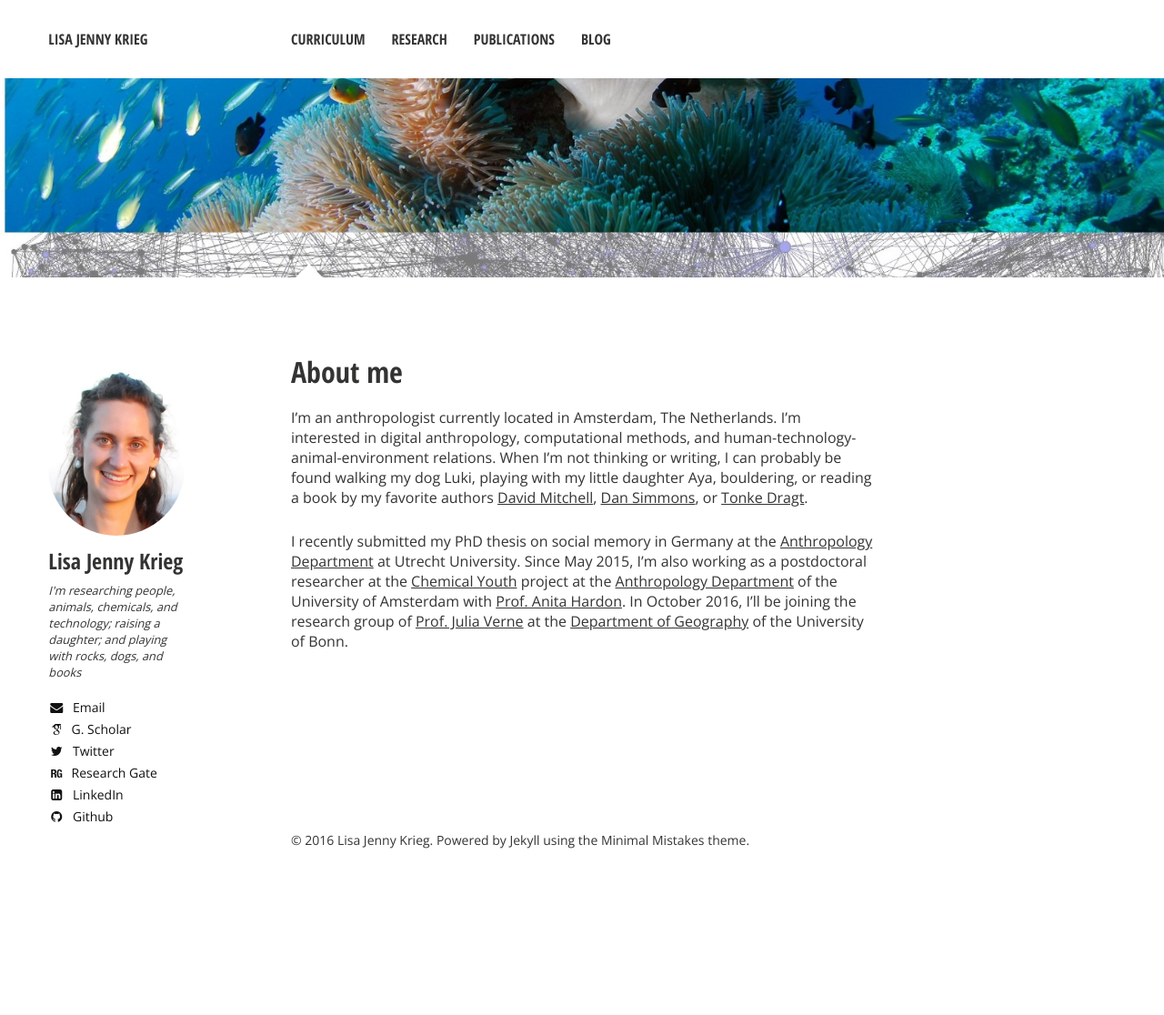
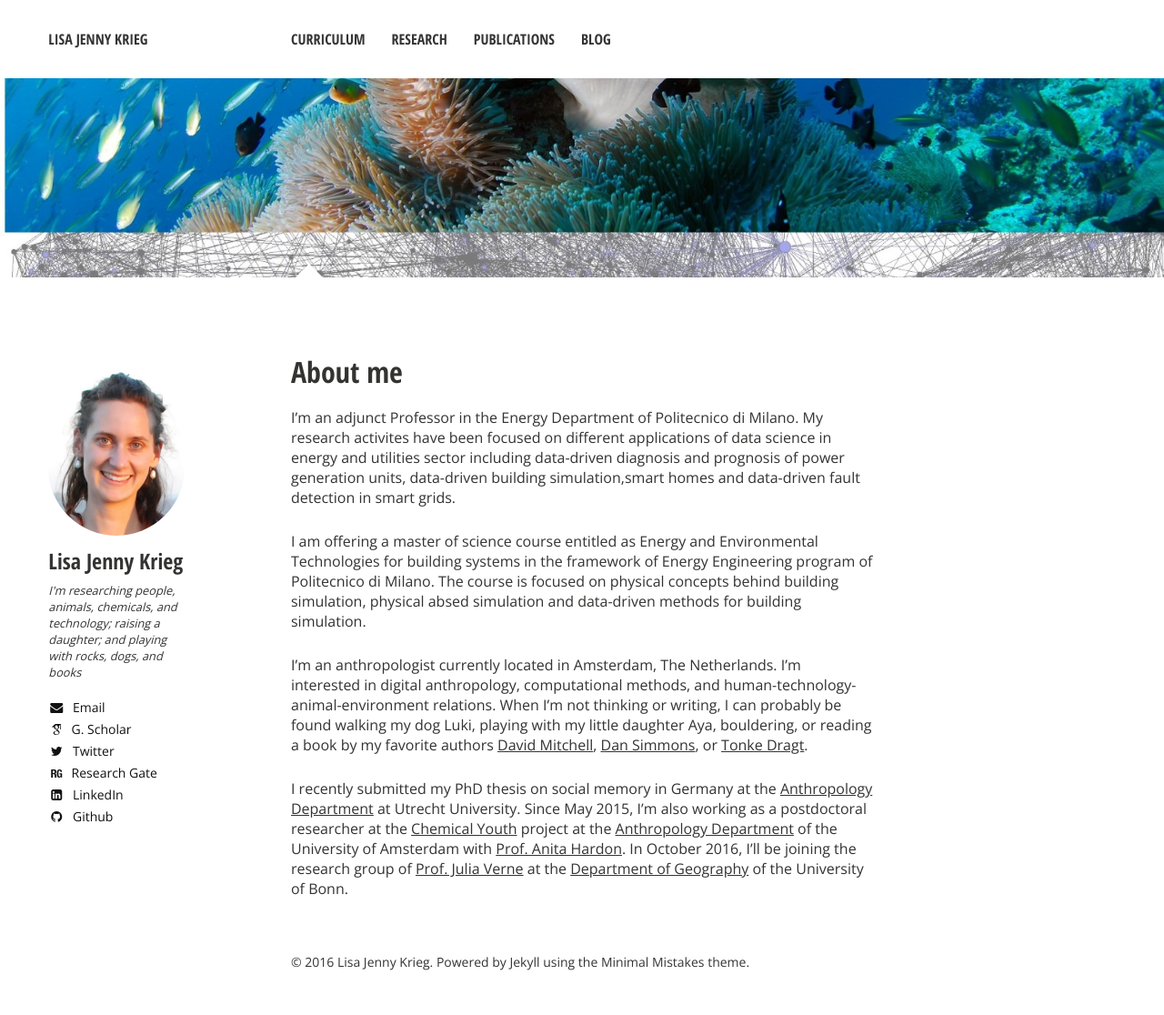
Before and after one commit to bnajafi/bnajafi.github.io, a Jekyll site: the page built from index.md, in a window 1280 px wide. Shown: the whole page at 91% size. Built offline with Jekyll 4.4.1, drawn with Linux system fonts in a browser that asks for light colours; nearby versions of some CDN libraries; before the commit the page ends 982 px from its top, so only the background shows below that.

Commit message:
updating the files

```diff
--- a/index.md
+++ b/index.md
@@ -1,13 +1,21 @@
 ---
 layout: home
-excerpt: "Lisa's Personal Website"
+excerpt: "Behzad's Personal Website"
 title: "About me"
-tags: [Academic website, research, digital anthropology, lisa jenny krieg]
+tags: [Academic website, research, Energy Data Science, Behzad Najafi]
 image:
   feature: headerlisa1.jpg
   credit:
   creditlink:
 ---
+
+I'm an adjunct Professor in the Energy Department of Politecnico di Milano. My research activites have been focused on different applications of
+data science in energy and utilities sector including data-driven diagnosis and prognosis of power generation units, data-driven building
+simulation,smart homes and data-driven fault detection in smart grids.
+
+I am offering a master of science course entitled as Energy and Environmental Technologies for building systems in the framework of Energy Engineering
+program of Politecnico di Milano. The course is focused on physical concepts behind building simulation, physical absed simulation and data-driven methods for
+building simulation.
 
 I'm an anthropologist currently located in Amsterdam, The Netherlands. I'm interested in digital anthropology, computational methods,
 and human-technology-animal-environment relations. When I'm not thinking or writing, I can probably be found
```
